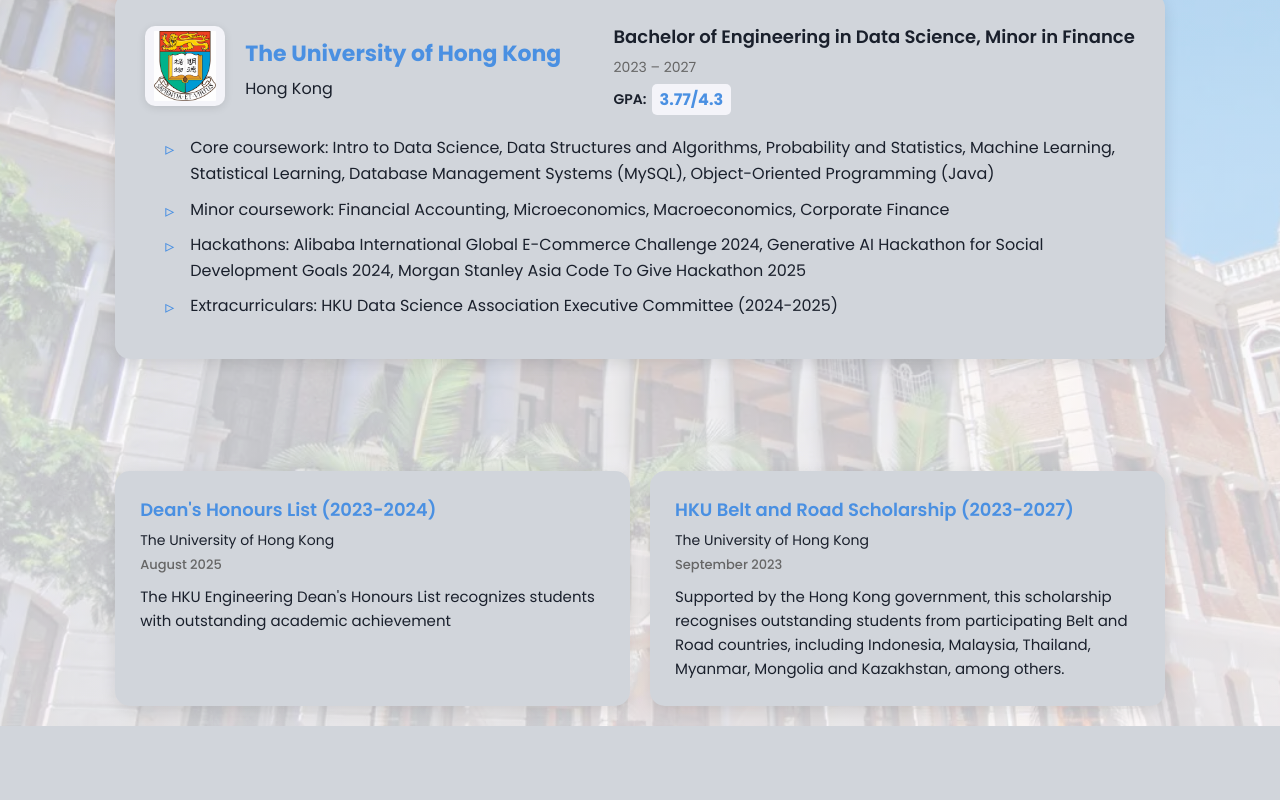
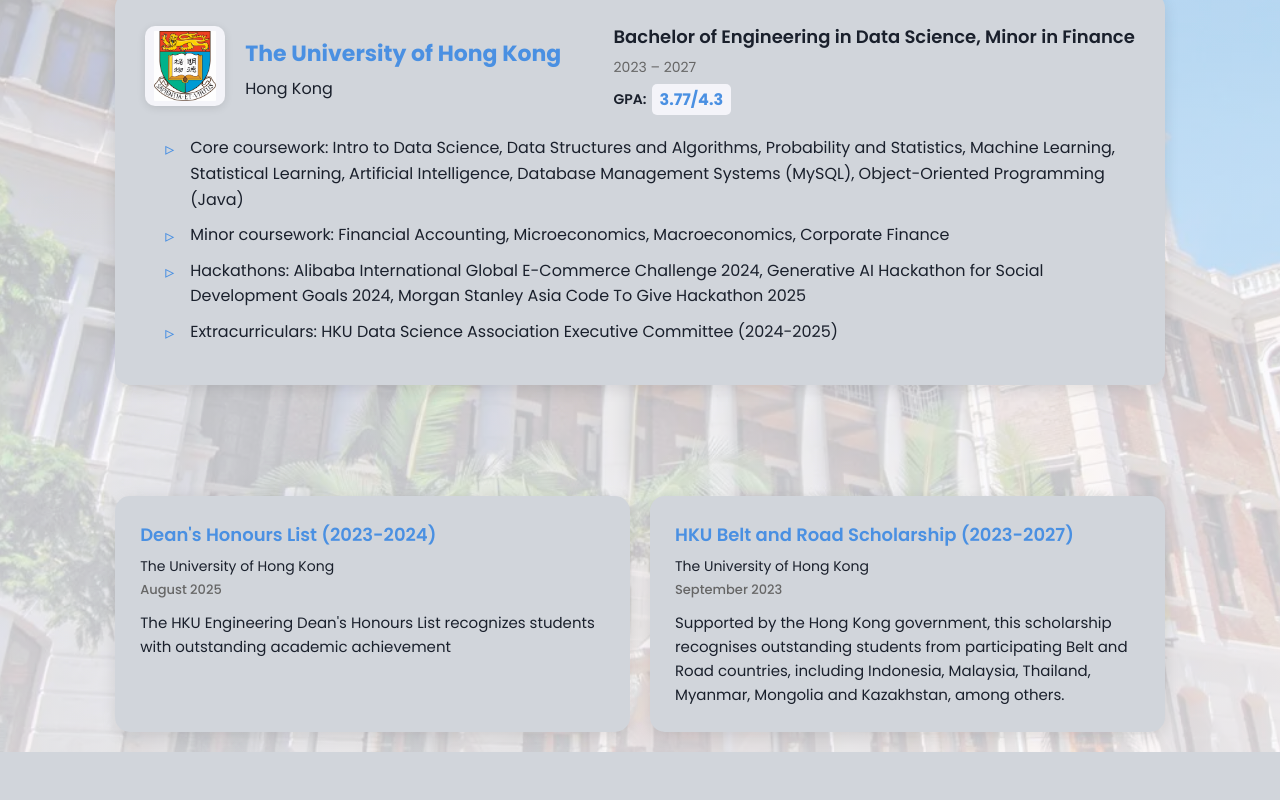
Before and after one commit to edbertw/edbert-portfolio, a Next.js app: page / in a window 1280 px wide. Shown: the part 3020-3820 px from the top of the page. Built offline with nearby package versions, Linux system fonts and the light colour scheme.

Commit message:
Add extras @ Education

```diff
--- a/src/components/Education.js
+++ b/src/components/Education.js
@@ -10,7 +10,7 @@
             gpa: "3.77/4.3",
             image: "/src/hku.jpg",
             details: [
-                "Core coursework: Intro to Data Science, Data Structures and Algorithms, Probability and Statistics, Machine Learning, Statistical Learning, Database Management Systems (MySQL), Object-Oriented Programming (Java)",
+                "Core coursework: Intro to Data Science, Data Structures and Algorithms, Probability and Statistics, Machine Learning, Statistical Learning, Artificial Intelligence, Database Management Systems (MySQL), Object-Oriented Programming (Java)",
                 "Minor coursework: Financial Accounting, Microeconomics, Macroeconomics, Corporate Finance",
                 "Hackathons: Alibaba International Global E-Commerce Challenge 2024, Generative AI Hackathon for Social Development Goals 2024, Morgan Stanley Asia Code To Give Hackathon 2025",
                 "Extracurriculars: HKU Data Science Association Executive Committee (2024-2025)"
```
